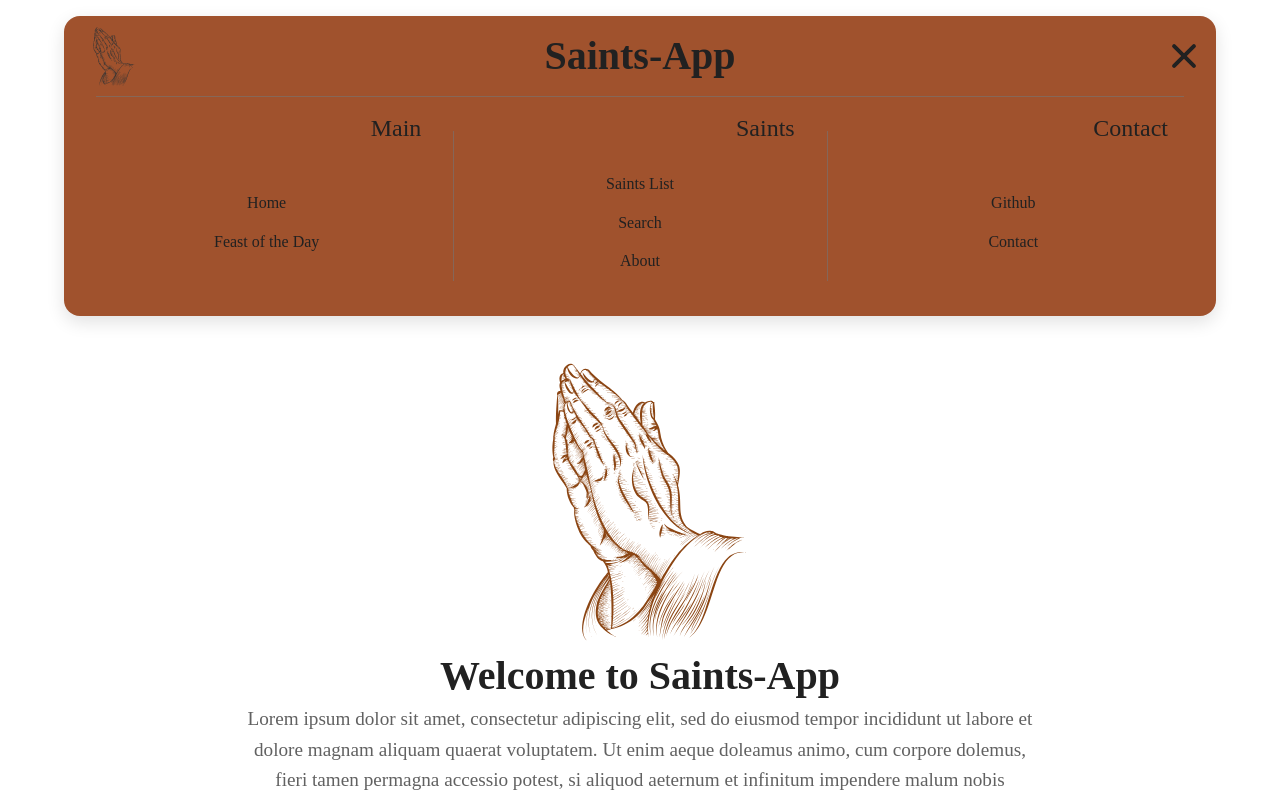
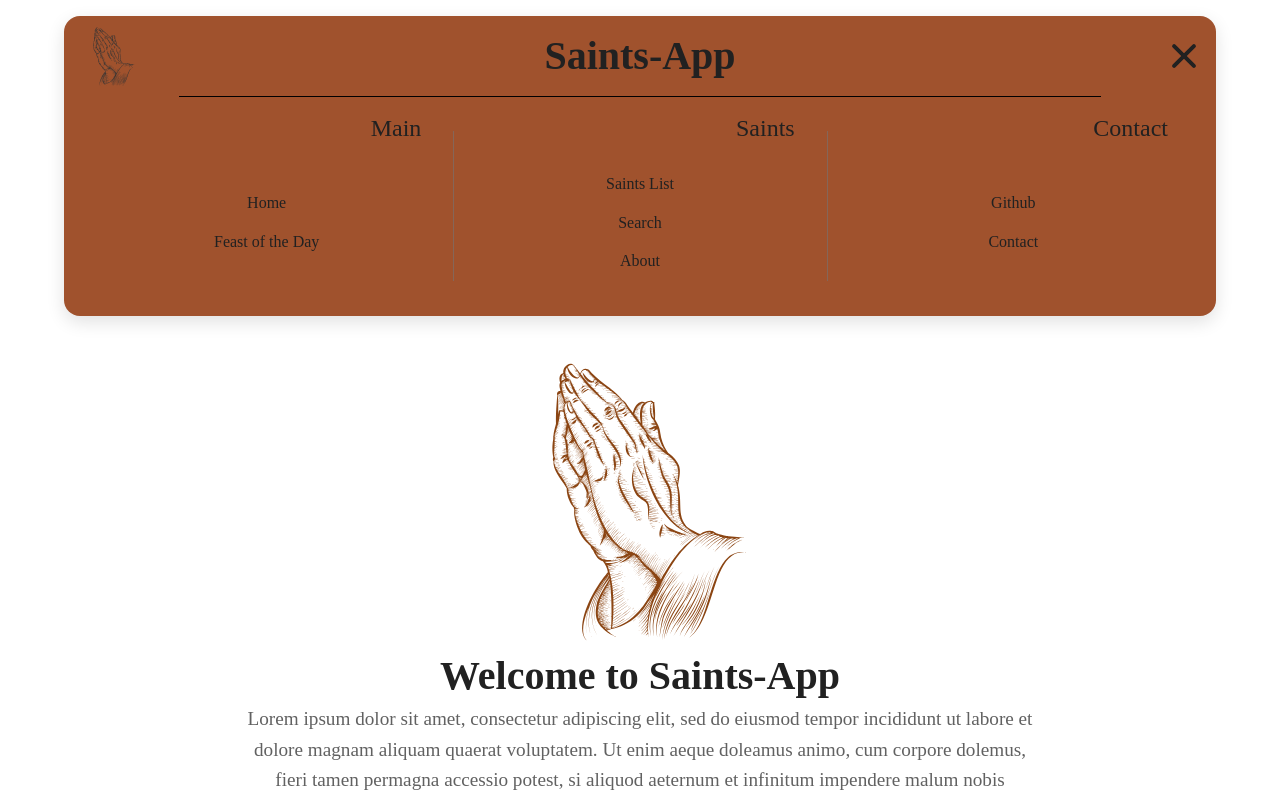
Before and after one commit to cybreuil/saints-app, a React (Vite) app: page / in a window 1280 px wide. Both pictures are taken after a click on the button 1184 px from the left and 56 px from the top of the page. Shown: the top 800 px of the page. Built offline with nearby package versions, Linux system fonts and the light colour scheme; a web font is replaced by a local one.

Commit message:
header absolute separator

```diff
--- a/src/components/Header/Header.css
+++ b/src/components/Header/Header.css
@@ -23,6 +23,20 @@
 	overflow: hidden;
 	box-shadow: 0 6px 18px rgba(0, 0, 0, 0.12);
 }
+.header::before {
+	content: "";
+	position: absolute;
+	top: var(--header-height);
+	height: 1px;
+	left: 10%;
+	right: 10%;
+	background: black;
+	opacity: 0;
+}
+.header.open::before {
+	opacity: 1;
+}
+
 .header__main {
 	display: grid;
 	padding: 0.5rem 1rem;
@@ -43,16 +57,6 @@
 	position: relative;
 	height: calc(300px - var(--header-height));
 	/*border-top: 1px solid var(--color-border-dark);*/
-}
-.header .header-nav__burger::before {
-	content: "";
-	position: absolute;
-	left: 2rem;
-	right: 2rem;
-	top: 0;
-	height: 1px;
-	background: var(--color-border-dark);
-	opacity: 0.6;
 }
 
 .header .header-nav__burger-inner {
--- a/src/components/Header/Header.tsx
+++ b/src/components/Header/Header.tsx
@@ -29,6 +29,20 @@ const Header = () => {
 		}
 	}, [isScrolled]);
 
+	// Variants pour les colonnes du menu burger
+	const columnVariants = {
+		closed: { opacity: 0, y: 10 },
+		open: (i: number) => ({
+			opacity: 1,
+			y: 0,
+			transition: {
+				duration: 0.26,
+				delay: i * 0.05,
+				ease: [0.22, 1, 0.36, 1],
+			},
+		}),
+	};
+
 	return (
 		<>
 			<motion.div
@@ -42,7 +56,7 @@ const Header = () => {
 				transition={TRANSITIONS.normal}
 			/>
 			<motion.header
-				className="header"
+				className={`header ${isMenuOpen ? "open" : ""}`}
 				initial={{
 					y: -50,
 					opacity: 0,
@@ -64,7 +78,9 @@ const Header = () => {
 					top: isScrolled ? 0 : "1rem",
 					marginTop: isScrolled ? 0 : "1rem",
 					backgroundColor: isScrolled
-						? "var(--color-primary-light)"
+						? //Couleur mise au pif mais j'aime bien : a retenir !!
+							// "rgba(34, 42, 63, 0.6)"
+							"var(--color-primary-light)"
 						: isMenuOpen
 							? "var(--color-primary-light)"
 							: "rgba(34, 42, 63, 0)",
@@ -95,7 +111,7 @@ const Header = () => {
 					)}
 				</motion.div>
 				<motion.nav
-					className="header-nav__burger"
+					className={`header-nav__burger`}
 					initial={{
 						height: 0,
 						opacity: 0,
@@ -111,12 +127,12 @@ const Header = () => {
 					<div className="header-nav__burger-inner">
 						<motion.div
 							className="header-nav__burger-column"
-							initial={{ x: -50, scale: 0.8 }}
+							initial={{ y: -50, opacity: 0 }}
 							animate={{
-								x: isMenuOpen ? 0 : -50,
-								scale: isMenuOpen ? 1 : 0.8,
+								y: isMenuOpen ? 0 : -50,
+								opacity: isMenuOpen ? 1 : 0,
 							}}
-							transition={TRANSITIONS.normal}
+							transition={TRANSITIONS.slower}
 						>
 							<h3>Main</h3>
 							<ul>
@@ -140,12 +156,12 @@ const Header = () => {
 						</motion.div>
 						<motion.div
 							className="header-nav__burger-column"
-							initial={{ x: 50, scale: 0.8 }}
+							initial={{ y: -50, opacity: 0 }}
 							animate={{
-								scale: isMenuOpen ? 1 : 0.8,
-								x: isMenuOpen ? 0 : 50,
+								opacity: isMenuOpen ? 1 : 0,
+								y: isMenuOpen ? 0 : -50,
 							}}
-							transition={TRANSITIONS.normal}
+							transition={{ ...TRANSITIONS.slower, delay: 0.1 }}
 						>
 							<h3>Saints</h3>
 							<ul>
@@ -177,9 +193,12 @@ const Header = () => {
 						</motion.div>
 						<motion.div
 							className="header-nav__burger-column"
-							initial={{ opacity: 0 }}
-							animate={{ opacity: isMenuOpen ? 1 : 0 }}
-							transition={TRANSITIONS.slower}
+							initial={{ opacity: 0, y: -50 }}
+							animate={{
+								opacity: isMenuOpen ? 1 : 0,
+								y: isMenuOpen ? 0 : -50,
+							}}
+							transition={{ ...TRANSITIONS.slower, delay: 0.2 }}
 						>
 							<h3>Contact</h3>
 							{/*Mail / github */}
```
